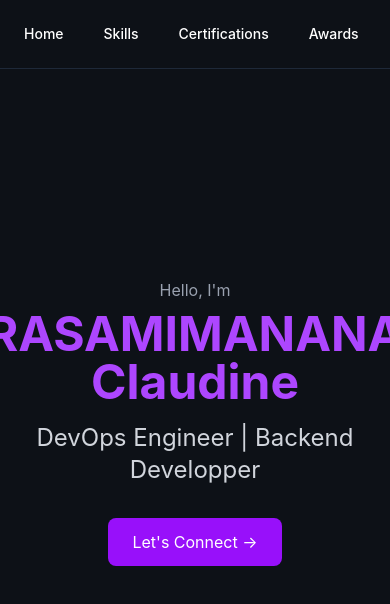
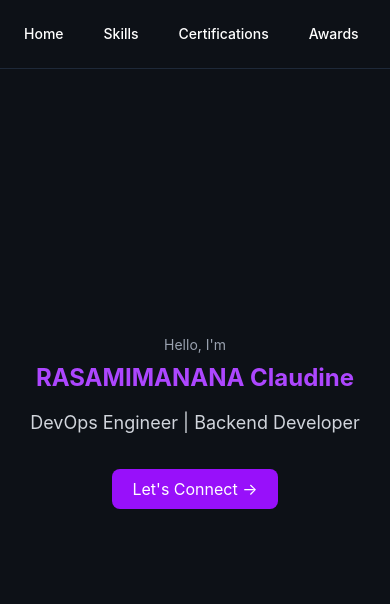
Before and after one commit to ClaudineRas02/Portfolio, a React (Vite) app: page / in a window 390 px wide. Shown: the top 604 px of the page. Built offline with nearby package versions, Linux system fonts and the light colour scheme.

Commit message:
Correcting the responsive design

```diff
--- a/src/components/Hero.jsx
+++ b/src/components/Hero.jsx
@@ -1,22 +1,29 @@
 const Hero = () => {
   return (
-    <section id="home" className="flex flex-col items-center justify-center text-center min-h-screen bg-[#0d1117] text-white">
+    <section
+  id="home"
+  className="flex flex-col items-center justify-center text-center min-h-screen bg-[#0d1117] text-white px-4"
+>
 
-      <p className="text-gray-400 mb-2">Hello, I'm</p>
+  <p className="text-sm sm:text-base text-gray-400 mb-2">
+    Hello, I'm
+  </p>
 
-      <h1 className="text-5xl md:text-6xl font-bold text-purple-500 mb-4">
+  <h1 className="text-2xl sm:text-4xl md:text-5xl lg:text-6xl font-bold text-purple-500 mb-4 leading-tight">
     RASAMIMANANA Claudine
   </h1>
 
-      <h2 className="text-2xl md:text-3xl text-gray-300 mb-8">
-        DevOps Engineer | Backend Developper
+  <h2 className="text-lg sm:text-xl md:text-2xl text-gray-300 mb-8">
+    DevOps Engineer | Backend Developer
   </h2>
 
   <div className="flex gap-6">
-        <button id="goLinkedin" className="px-6 py-3 bg-purple-600 hover:bg-purple-700 rounded-lg transition">
+    <button
+      id="goLinkedin"
+      className="px-5 py-2 sm:px-6 sm:py-3 bg-purple-600 hover:bg-purple-700 rounded-lg transition"
+    >
       Let's Connect →
     </button>
-
   </div>
 
 </section>
```
Lines whose indentation alone changed are shown as unchanged.
